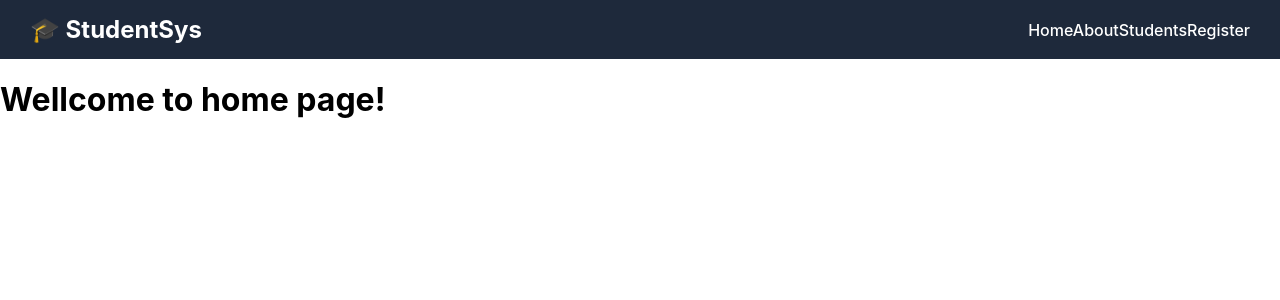
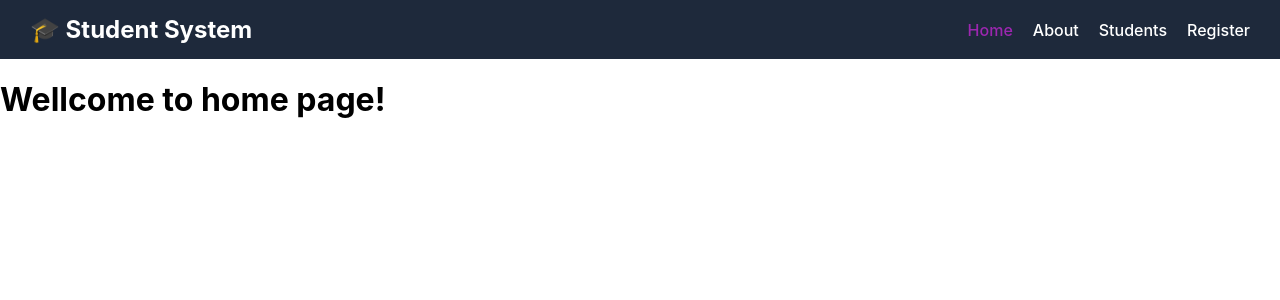
Before and after one commit to Rayyr/react-training, a React (Create React App) app: page / in a window 1280 px wide. Shown: the top 300 px of the page. Built offline with nearby package versions, Linux system fonts and the light colour scheme.

Commit message:
add active link functionality in navbar

```diff
--- a/src/components/NavBar.jsx
+++ b/src/components/NavBar.jsx
@@ -27,18 +27,42 @@ function NavBar() {
 
   return (
     <nav style={styles.nav}>
-      <h2 style={styles.logo}>🎓 StudentSys</h2>
-      <div style={styles.link}>
-        <NavLink style={styles.link} to="/">
+      <h2 style={styles.logo}>🎓 Student System</h2>
+      <div style={styles.links}>
+        <NavLink
+          style={(e) => {
+            if (e.isActive === true) return { ...styles.link, color: "#9C27B0" };
+            else return styles.link;
+          }}
+          to="/"
+        >
           Home
         </NavLink>
-        <NavLink style={styles.link} to="/about">
+        <NavLink
+          style={(e) => {
+            if (e.isActive === true) return { ...styles.link, color: "#9C27B0" };
+            else return styles.link;
+          }}
+          to="/about"
+        >
           About
         </NavLink>
-        <NavLink style={styles.link} to="/students">
+        <NavLink
+          style={(e) => {
+            if (e.isActive === true) return { ...styles.link, color: "#9C27B0" };
+            else return styles.link;
+          }}
+          to="/students"
+        >
           Students
         </NavLink>
-        <NavLink style={styles.link} to="/register">
+        <NavLink
+          style={(e) => {
+            if (e.isActive === true) return { ...styles.link, color: "#9C27B0" };
+            else return styles.link;
+          }}
+          to="/register"
+        >
           Register
         </NavLink>
       </div>
```
